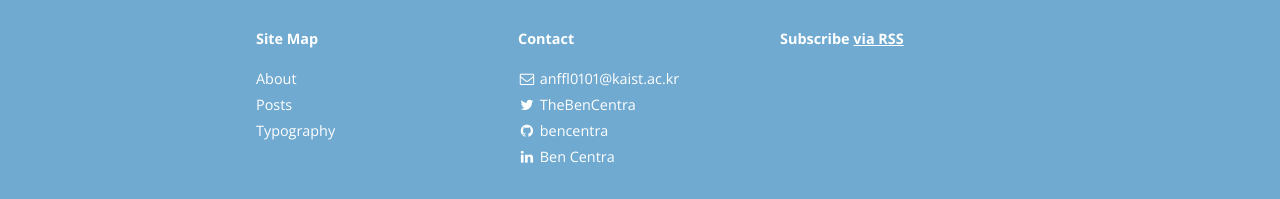
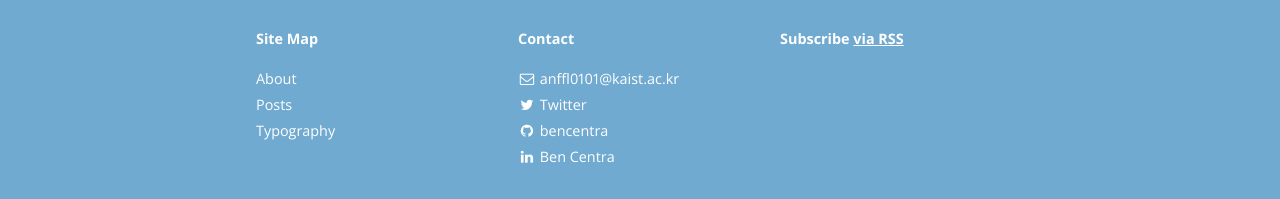
Before and after one commit to anffl0101/centrarium, a Jekyll site: the page built from index.html, in a window 1280 px wide and 900 px high, scrolled down 1226 px. Shown: the part 698-897 px from the top of the window. Built offline with Jekyll 4.4.1, drawn with Linux system fonts in a browser that asks for light colours; nearby versions of some CDN libraries; the list of posts is cut into pages by our own code.

Commit message:
Update _config.yml

```diff
--- a/_config.yml
+++ b/_config.yml
@@ -78,14 +78,14 @@ descriptions:
 social:
   - name: Twitter
     icon: twitter
-    username: TheBenCentra
-    url: https://twitter.com/TheBenCentra
+    username:
+    url:
     desc: Follow me on Twitter
     share: false
 
   - name: Facebook
     icon: facebook
-    username: thebencentra
+    username:
     url: ""
     desc: Friend me on Facebook
     share: false
```
